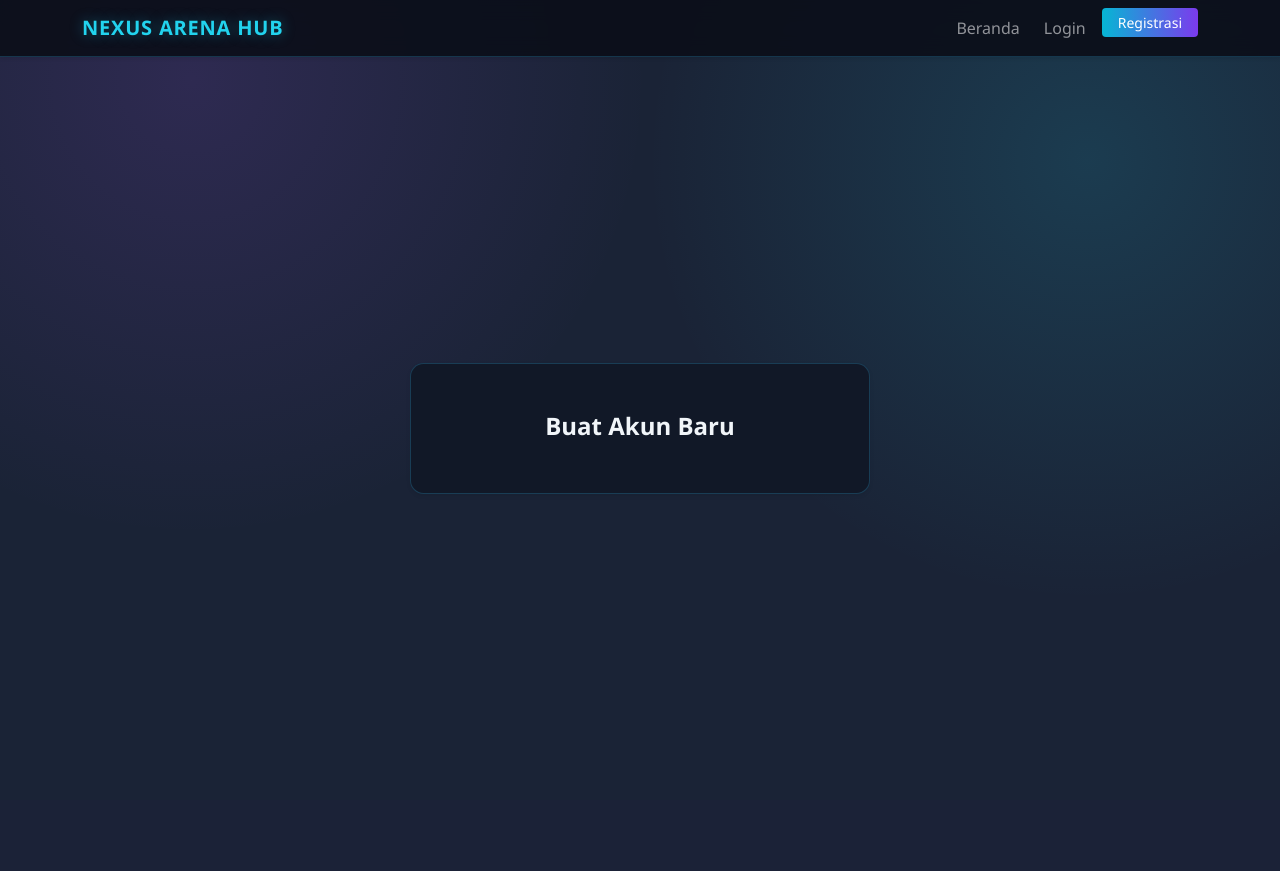
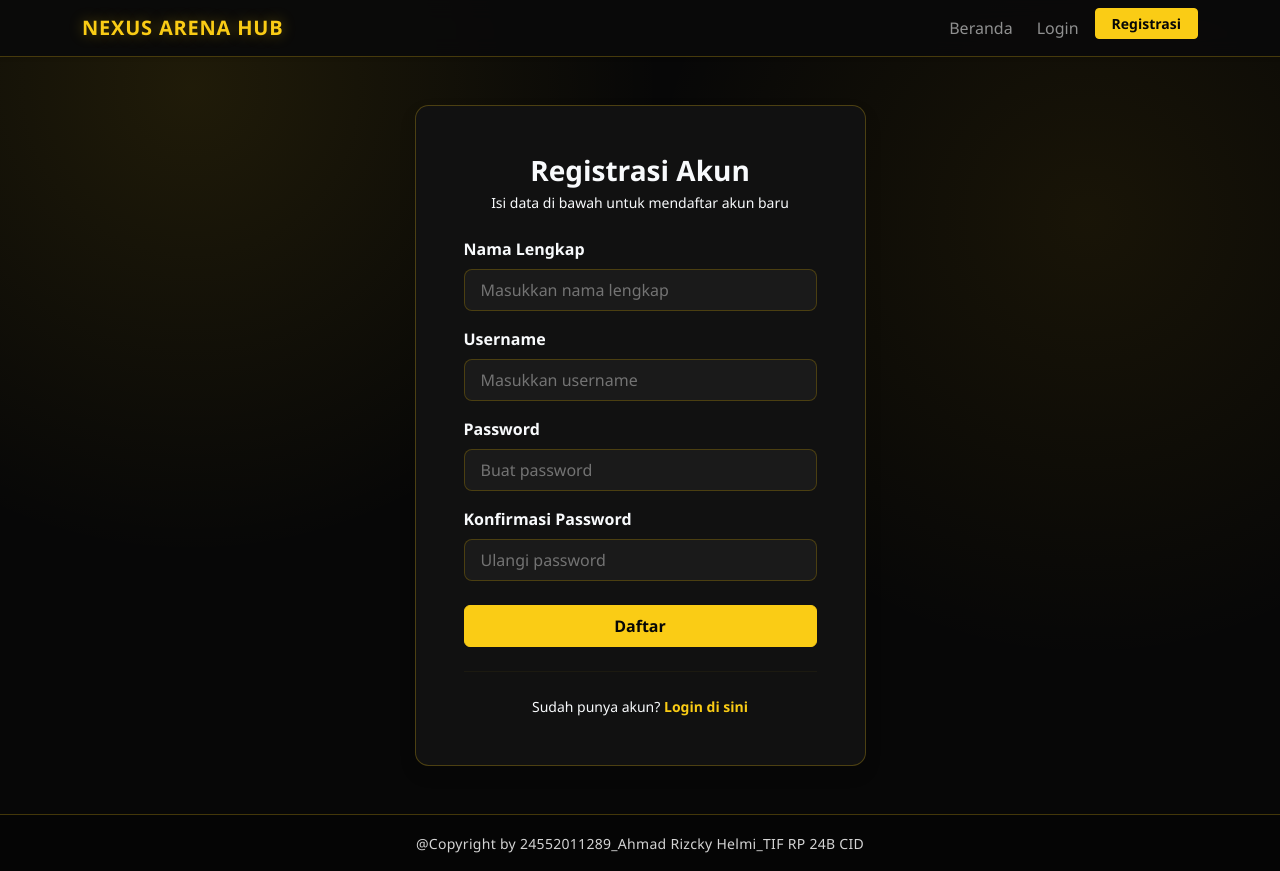
Before and after one commit to ahmadrizckyyyy/uts-web, a PHP site: page /register.html in a window 1280 px wide. Before the commit the page ends 494 px from the top, so only its background shows below. Run offline with PHP 8.4, Linux system fonts and the light colour scheme.

Commit message:
feat(project1): add detail poster, contact person, auth guard, and black-yellow theme

```diff
--- a/project1/login.html
+++ b/project1/login.html
@@ -4,14 +4,11 @@
   <meta charset="UTF-8" />
   <meta name="viewport" content="width=device-width, initial-scale=1.0" />
   <title>Login - Nexus Arena Hub</title>
-  <!-- Bootstrap 5 CSS -->
   <link href="https://cdn.jsdelivr.net/npm/bootstrap@5.3.3/dist/css/bootstrap.min.css" rel="stylesheet" />
-  <!-- Custom CSS -->
   <link rel="stylesheet" href="styles.css" />
 </head>
 <body class="d-flex flex-column min-vh-100 bg-light">
 
-  <!-- Navbar -->
   <nav class="navbar navbar-expand-lg navbar-dark bg-dark sticky-top shadow-sm">
     <div class="container">
       <a class="navbar-brand fw-bold" href="index.html">NEXUS ARENA HUB</a>
@@ -34,7 +31,6 @@
     </div>
   </nav>
 
-  <!-- Form Login -->
   <main class="container my-5 flex-grow-1 d-flex align-items-center justify-content-center">
     <div class="card shadow-sm border-0 w-100" style="max-width: 420px;">
       <div class="card-body p-4 p-md-5">
@@ -66,14 +62,12 @@
     </div>
   </main>
 
-  <!-- Footer Wajib -->
   <footer class="bg-dark text-white text-center py-3 mt-auto">
     <div class="container">
       <small>@Copyright by 24552011289_Ahmad Rizcky Helmi_TIF RP 24B CID</small>
     </div>
   </footer>
 
-  <!-- Bootstrap 5 JS + Auth JS -->
   <script src="https://cdn.jsdelivr.net/npm/bootstrap@5.3.3/dist/js/bootstrap.bundle.min.js"></script>
   <script src="JS/auth.js"></script>
 </body>
--- a/project1/register.html
+++ b/project1/register.html
@@ -1,18 +1,17 @@
 <!DOCTYPE html>
 <html lang="id">
+
 <head>
   <meta charset="UTF-8" />
   <meta name="viewport" content="width=device-width, initial-scale=1.0" />
   <title>Registrasi - Nexus Arena Hub</title>
-  <!-- Bootstrap 5 CSS -->
   <link href="https://cdn.jsdelivr.net/npm/bootstrap@5.3.3/dist/css/bootstrap.min.css" rel="stylesheet" />
-  <!-- Custom CSS -->
   <link rel="stylesheet" href="styles.css" />
 </head>
-<body class="d-flex flex-column min-vh-100 bg-light">
 
-  <!-- Navbar -->
-  <nav class="navbar navbar-expand-lg navbar-dark bg-dark sticky-top shadow-sm">
+<body class="d-flex flex-column min-vh-100">
+
+  <nav class="navbar navbar-expand-lg navbar-dark sticky-top shadow-sm">
     <div class="container">
       <a class="navbar-brand fw-bold" href="index.html">NEXUS ARENA HUB</a>
       <button class="navbar-toggler" type="button" data-bs-toggle="collapse" data-bs-target="#navbarNav">
@@ -34,9 +33,68 @@
     </div>
   </nav>
 
-  <!-- Form Registrasi -->
-  <main class="container my-5 flex-grow-1 d-flex align-items-center justify-content-center">
-    <div class="card shadow-sm border-0 w-100" style="max-width: 460px;">
-      <div class="card-body p-4 p-md-5">
-        <h1 class="h4 fw-bold text-center mb-1">Buat Akun Baru</h1>
-        <p class="text-muted text-center small
+  <main class="container py-5 flex-grow-1">
+    <div class="row justify-content-center">
+      <div class="col-12 col-sm-10 col-md-7 col-lg-5">
+        <div class="card shadow border-0">
+          <div class="card-body p-4 p-sm-5">
+            <div class="text-center mb-4">
+              <h1 class="h3 fw-bold mb-1">Registrasi Akun</h1>
+              <p class="small mb-0">Isi data di bawah untuk mendaftar akun baru</p>
+            </div>
+
+            <div id="register-alert"></div>
+
+            <form id="register-form">
+              <div class="mb-3">
+                <label for="reg-name" class="form-label fw-semibold">Nama Lengkap</label>
+                <input type="text" class="form-control form-control-lg fs-6" id="reg-name"
+                  placeholder="Masukkan nama lengkap" required />
+              </div>
+
+              <div class="mb-3">
+                <label for="reg-username" class="form-label fw-semibold">Username</label>
+                <input type="text" class="form-control form-control-lg fs-6" id="reg-username"
+                  placeholder="Masukkan username" required />
+              </div>
+
+              <div class="mb-3">
+                <label for="reg-password" class="form-label fw-semibold">Password</label>
+                <input type="password" class="form-control form-control-lg fs-6" id="reg-password"
+                  placeholder="Buat password" required />
+              </div>
+
+              <div class="mb-4">
+                <label for="reg-confirm" class="form-label fw-semibold">Konfirmasi Password</label>
+                <input type="password" class="form-control form-control-lg fs-6" id="reg-confirm"
+                  placeholder="Ulangi password" required />
+              </div>
+
+              <button type="submit" class="btn btn-primary w-100 py-2 fw-semibold">
+                Daftar
+              </button>
+            </form>
+
+            <hr class="my-4" />
+
+            <div class="text-center small">
+              Sudah punya akun?
+              <a href="login.html" class="text-decoration-none fw-semibold">Login di sini</a>
+            </div>
+          </div>
+        </div>
+      </div>
+    </div>
+  </main>
+
+  <footer class="text-center py-3 mt-auto">
+    <div class="container">
+      <small>@Copyright by 24552011289_Ahmad Rizcky Helmi_TIF RP 24B CID</small>
+    </div>
+  </footer>
+
+  <script src="https://cdn.jsdelivr.net/npm/bootstrap@5.3.3/dist/js/bootstrap.bundle.min.js"></script>
+  <script src="JS/auth.js"></script>
+</body>
+
+</html>
--- a/project1/styles.css
+++ b/project1/styles.css
@@ -1,55 +1,57 @@
 :root {
-  --bg-dark-main: #090d16;
-  --bg-dark-card: #111827;
-  --bg-dark-elevated: #1a2336;
-  --border-gamer: rgba(56, 189, 248, 0.22);
-  --neon-cyan: #22d3ee;
-  --neon-purple: #a855f7;
-  --text-light: #f1f5f9;
-  --text-muted-dark: #94a3b8;
+  --bg-black-main: #070707;
+  --bg-black-card: #111111;
+  --bg-black-elevated: #1a1a1a;
+  --border-yellow: rgba(250, 204, 21, 0.25);
+  --accent-yellow: #facc15;
+  --accent-yellow-hover: #eab308;
+  --text-light: #f8fafc;
+  --text-muted-dark: #a3a3a3;
 }
 
 body {
   font-family: "Segoe UI", system-ui, -apple-system, sans-serif;
-  background-color: var(--bg-dark-main) !important;
+  background-color: var(--bg-black-main) !important;
   color: var(--text-light) !important;
   background-image:
-    radial-gradient(circle at 15% 10%, rgba(168, 85, 247, 0.14), transparent 35%),
-    radial-gradient(circle at 85% 20%, rgba(34, 211, 238, 0.14), transparent 35%);
+    radial-gradient(circle at 15% 10%, rgba(250, 204, 21, 0.10), transparent 35%),
+    radial-gradient(circle at 85% 25%, rgba(234, 179, 8, 0.08), transparent 35%);
 }
 
-/* Navbar bergaya arena gaming */
 .navbar {
-  background-color: rgba(11, 15, 25, 0.92) !important;
+  background-color: rgba(10, 10, 10, 0.94) !important;
   backdrop-filter: blur(10px);
-  border-bottom: 1px solid var(--border-gamer);
+  border-bottom: 1px solid var(--border-yellow);
 }
 
 .navbar-brand {
-  color: var(--neon-cyan) !important;
+  color: var(--accent-yellow) !important;
   letter-spacing: 0.8px;
-  text-shadow: 0 0 14px rgba(34, 211, 238, 0.35);
+  text-shadow: 0 0 14px rgba(250, 204, 21, 0.35);
 }
 
-/* Hero banner */
-header.bg-dark {
-  background: linear-gradient(135deg, #0b1020 0%, #161b33 55%, #241442 100%) !important;
-  border-bottom: 1px solid rgba(168, 85, 247, 0.35) !important;
+.nav-link:hover,
+.nav-link.active {
+  color: var(--accent-yellow) !important;
 }
 
-/* Kartu informasi turnamen */
+header.bg-dark {
+  background: linear-gradient(135deg, #050505 0%, #141414 60%, #261f06 100%) !important;
+  border-bottom: 2px solid var(--accent-yellow) !important;
+}
+
 .card {
-  background-color: var(--bg-dark-card) !important;
+  background-color: var(--bg-black-card) !important;
   color: var(--text-light) !important;
-  border: 1px solid var(--border-gamer) !important;
+  border: 1px solid var(--border-yellow) !important;
   border-radius: 0.85rem;
   transition: transform 0.22s ease, box-shadow 0.22s ease, border-color 0.22s ease;
 }
 
 .card:hover {
   transform: translateY(-5px);
-  border-color: var(--neon-cyan) !important;
-  box-shadow: 0 10px 26px rgba(34, 211, 238, 0.16) !important;
+  border-color: var(--accent-yellow) !important;
+  box-shadow: 0 10px 26px rgba(250, 204, 21, 0.16) !important;
 }
 
 .card-text,
@@ -62,69 +64,120 @@ header.bg-dark {
   color: var(--text-light) !important;
 }
 
-/* Tombol & badge aksen gamer */
+.text-info,
+.text-primary {
+  color: var(--accent-yellow) !important;
+}
+
 .btn-primary {
-  background: linear-gradient(90deg, #06b6d4 0%, #7c3aed 100%);
-  border: none;
-  color: #ffffff;
+  background-color: var(--accent-yellow) !important;
+  border-color: var(--accent-yellow) !important;
+  color: #070707 !important;
+  font-weight: 700;
 }
 
 .btn-primary:hover {
-  background: linear-gradient(90deg, #22d3ee 0%, #9333ea 100%);
-  box-shadow: 0 0 16px rgba(34, 211, 238, 0.35);
+  background-color: var(--accent-yellow-hover) !important;
+  border-color: var(--accent-yellow-hover) !important;
+  color: #070707 !important;
+  box-shadow: 0 0 16px rgba(250, 204, 21, 0.38);
 }
 
 .btn-outline-primary {
-  color: var(--neon-cyan);
-  border-color: var(--neon-cyan);
+  color: var(--accent-yellow) !important;
+  border-color: var(--accent-yellow) !important;
 }
 
 .btn-outline-primary:hover {
-  background-color: var(--neon-cyan);
-  color: #090d16;
-  border-color: var(--neon-cyan);
+  background-color: var(--accent-yellow) !important;
+  color: #070707 !important;
+  border-color: var(--accent-yellow) !important;
 }
 
 .badge.bg-primary {
-  background: rgba(34, 211, 238, 0.15) !important;
-  color: var(--neon-cyan) !important;
-  border: 1px solid rgba(34, 211, 238, 0.4);
+  background: rgba(250, 204, 21, 0.14) !important;
+  color: var(--accent-yellow) !important;
+  border: 1px solid rgba(250, 204, 21, 0.45);
 }
 
-/* Form input & kotak info di tema gelap */
+a {
+  color: var(--accent-yellow);
+}
+
+a:hover {
+  color: var(--accent-yellow-hover);
+}
+
 .form-control {
-  background-color: var(--bg-dark-elevated) !important;
-  border: 1px solid rgba(148, 163, 184, 0.25) !important;
+  background-color: var(--bg-black-elevated) !important;
+  border: 1px solid rgba(250, 204, 21, 0.25) !important;
   color: var(--text-light) !important;
 }
 
 .form-control:focus {
-  border-color: var(--neon-cyan) !important;
-  box-shadow: 0 0 0 0.2rem rgba(34, 211, 238, 0.2) !important;
+  border-color: var(--accent-yellow) !important;
+  box-shadow: 0 0 0 0.2rem rgba(250, 204, 21, 0.2) !important;
 }
 
 .form-control::placeholder {
-  color: #64748b;
+  color: #737373;
 }
 
-.bg-light {
-  background-color: var(--bg-dark-elevated) !important;
+.bg-light,
+.bg-dark {
+  background-color: var(--bg-black-elevated) !important;
 }
 
 .alert-secondary {
-  background-color: rgba(30, 41, 59, 0.85) !important;
-  border-color: rgba(148, 163, 184, 0.25) !important;
-  color: #cbd5e1 !important;
+  background-color: #171717 !important;
+  border-color: rgba(250, 204, 21, 0.25) !important;
+  color: #e5e5e5 !important;
 }
 
-hr {
-  border-color: rgba(148, 163, 184, 0.2);
+hr,
+.border-top {
+  border-color: rgba(250, 204, 21, 0.18) !important;
 }
 
-/* Footer gelap dengan garis aksen */
 footer {
-  background-color: #070a12 !important;
-  border-top: 1px solid var(--border-gamer);
-  color: #cbd5e1 !important;
+  background-color: #050505 !important;
+  border-top: 1px solid var(--border-yellow);
+  color: #d4d4d4 !important;
   letter-spacing: 0.3px;
 }
+
+.poster-card-frame {
+  width: 100%;
+  aspect-ratio: 3 / 4;
+  background-color: #090909;
+  overflow: hidden;
+  border-bottom: 1px solid rgba(250, 204, 21, 0.18);
+}
+
+.poster-detail-frame {
+  background-color: #090909;
+  display: flex;
+  align-items: center;
+  justify-content: center;
+  overflow: hidden;
+  border-right: 1px solid rgba(250, 204, 21, 0.18);
+}
+
+.poster-fit {
+  width: 100%;
+  height: 100%;
+  object-fit: cover !important;
+  display: block;
+}
+
+.page-fit-desktop {
+  min-height: 100vh;
+  display: flex;
+  flex-direction: column;
+}
+
+@media (max-width: 1440px) {
+  .poster-card-frame {
+    aspect-ratio: 4 / 3;
+  }
+}
```
Also changed, not shown: project1/JS/auth.js (+84 -15 lines), project1/JS/data.js (+12 -3 lines), project1/JS/main.js (+38 -21 lines), project1/detail.html (+1 -6 lines), project1/index.html (+8 -4 lines), project1/menu.html (+43 -15 lines), project1/image/poster-mlbb.jpg (added), project1/image/poster-oprec.jpg (added), project1/image/poster-valorant.jpg (added).
